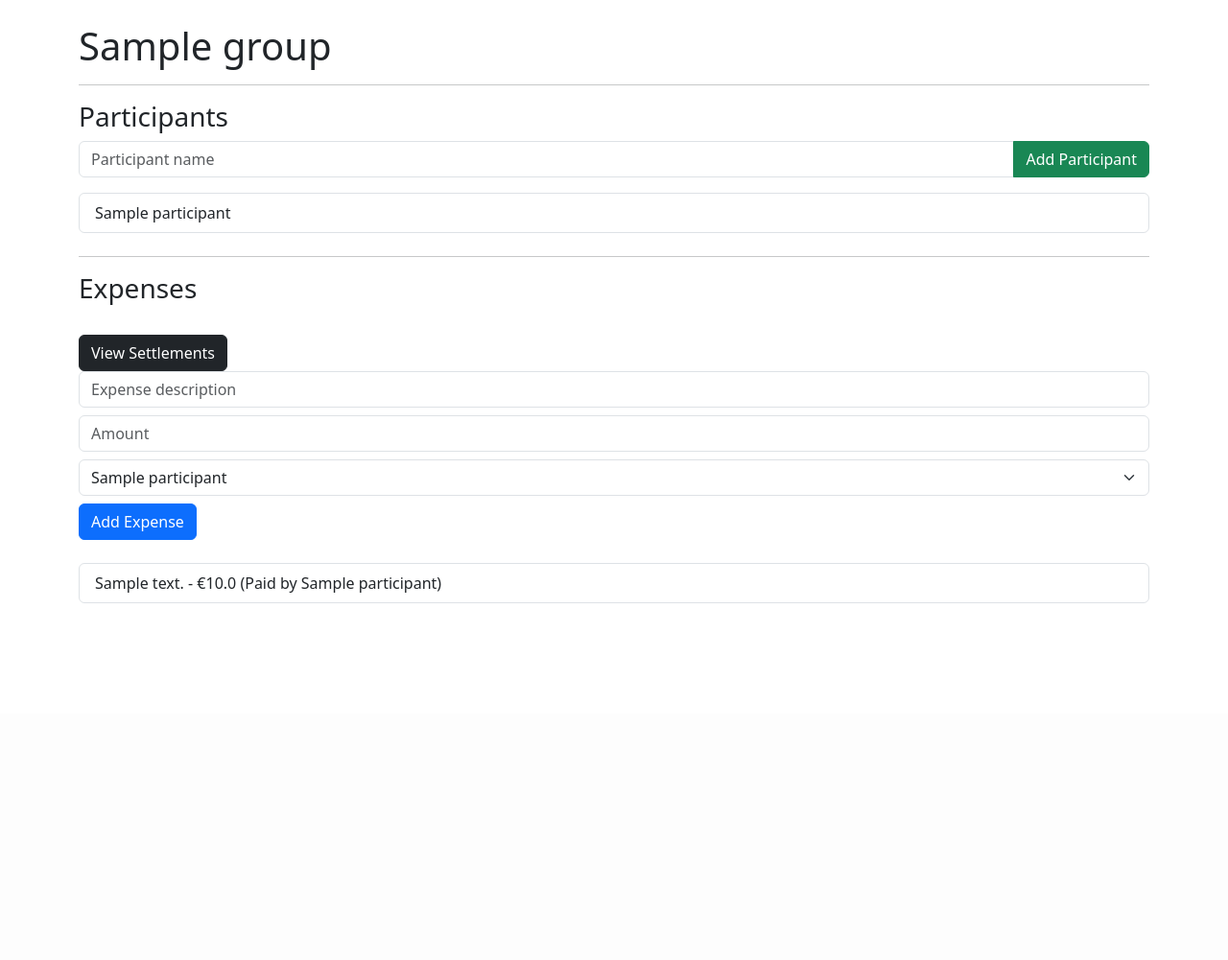
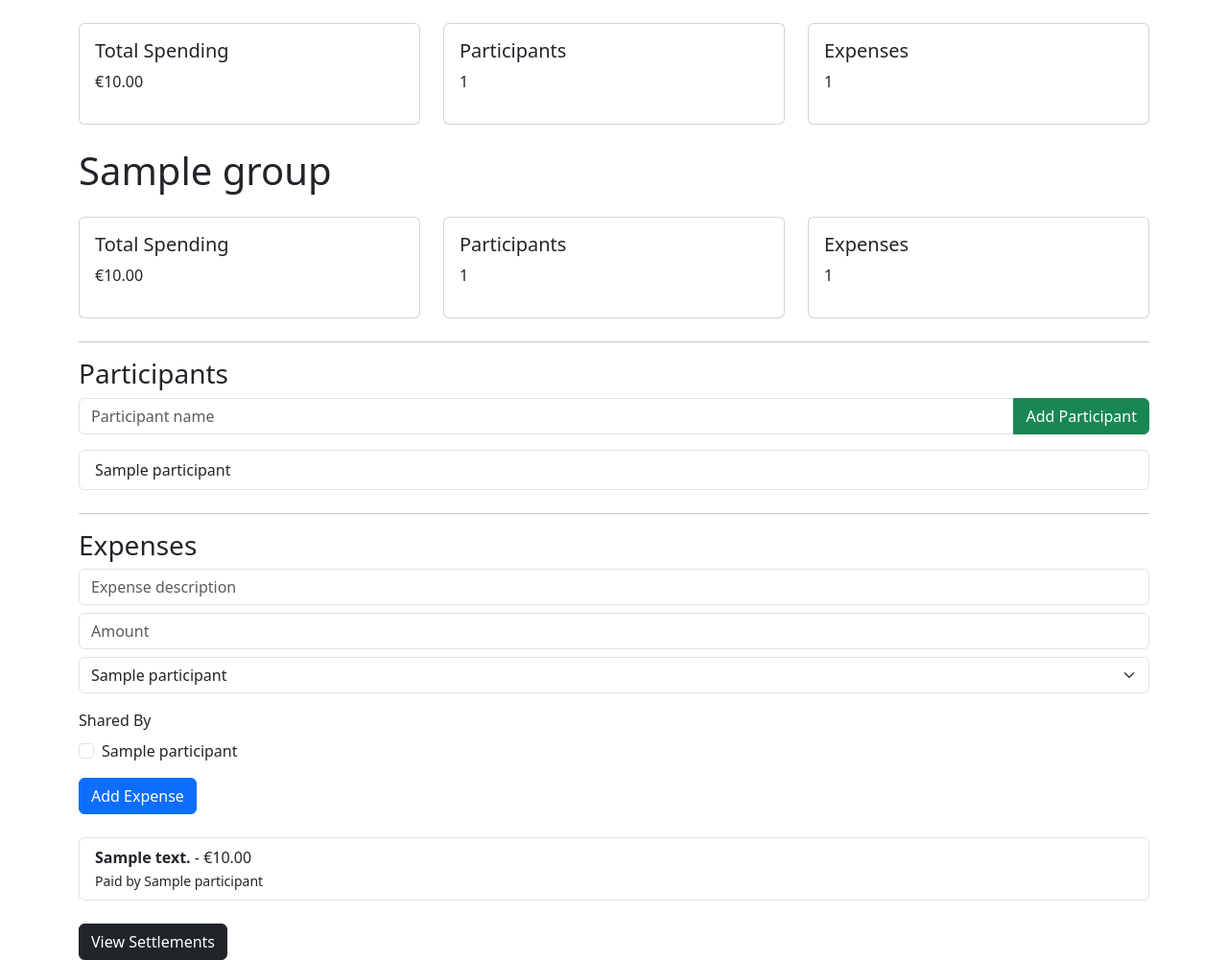
Before and after one commit to dakoalesia1-boop/TripSplit-app, a Flask app: page /group/1 in a window 1280 px wide. Shown: the part 56-1057 px from the top of the page at 96% size. Before the commit the page ends 685 px from the top, so only its background shows below. Run offline with Flask 3, Linux system fonts and the light colour scheme; tables that the repository leaves empty hold one stand-in row (values such as "Sample post").

Commit message:
Add shared expense participation and group summary

```diff
--- a/app/routes/main_routes.py
+++ b/app/routes/main_routes.py
@@ -1,6 +1,6 @@
 from flask import Blueprint, render_template, request, redirect, url_for
 from app import db
-from app.models.models import Group, Participant, Expense
+from app.models.models import Group, Participant, Expense, ExpenseShare
 from app.services.settlement_service import calculate_balances
 
 main = Blueprint("main", __name__)
@@ -25,11 +25,18 @@ def group_detail(group_id):
     participants = Participant.query.filter_by(group_id=group.id).all()
     expenses = Expense.query.filter_by(group_id=group.id).all()
     participant_lookup = {participant.id: participant.name for participant in participants}
+    total_spent = sum(expense.amount for expense in expenses)
+    participant_count = len(participants)
+    expense_count = len(expenses)
+
     return render_template(
         "group_detail.html",
         group=group,
         participants=participants,
         expenses=expenses,
+        total_spent=total_spent,
+        participant_count=participant_count,
+        expense_count=expense_count,
         participant_lookup=participant_lookup
     )
 
@@ -50,6 +57,7 @@ def add_expense(group_id):
     description = request.form.get("description")
     amount = request.form.get("amount")
     paid_by_id = request.form.get("paid_by_id")
+    shared_participants = request.form.getlist("shared_participants")
     if description and amount and paid_by_id:
         expense = Expense(
             description=description,
@@ -59,21 +67,23 @@ def add_expense(group_id):
         )
         db.session.add(expense)
         db.session.commit()
+        for participant_id in shared_participants:
+            share = ExpenseShare(
+                expense_id=expense.id,
+                participant_id=int(participant_id)
+            )
+            db.session.add(share)
+        db.session.commit()
     return redirect(url_for("main.group_detail", group_id=group_id))
 
 @main.route("/group/<int:group_id>/settlements")
 def settlements(group_id):
     group = Group.query.get_or_404(group_id)
-
     participants = Participant.query.filter_by(group_id=group.id).all()
     expenses = Expense.query.filter_by(group_id=group.id).all()
+    balances = calculate_balances(expenses)
+    participant_lookup = {participant.id: participant.name for participant in participants}
 
-    balances = calculate_balances(expenses, participants)
-
-    participant_lookup = {
-        participant.id: participant.name
-        for participant in participants
-    }
 
     return render_template(
         "settlements.html",
--- a/app/templates/group_detail.html
+++ b/app/templates/group_detail.html
@@ -2,7 +2,57 @@
 
 {% block content %}
 
-<h1>{{ group.name }}</h1>
+<div class="row mb-4">
+
+    <div class="col-md-4">
+        <div class="card p-3">
+            <h5>Total Spending</h5>
+            <p>€{{ "%.2f"|format(total_spent) }}</p>
+        </div>
+    </div>
+
+    <div class="col-md-4">
+        <div class="card p-3">
+            <h5>Participants</h5>
+            <p>{{ participant_count }}</p>
+        </div>
+    </div>
+
+    <div class="col-md-4">
+        <div class="card p-3">
+            <h5>Expenses</h5>
+            <p>{{ expense_count }}</p>
+        </div>
+    </div>
+
+</div>
+
+<h1 class="mb-4">{{ group.name }}</h1>
+
+<div class="row mb-4">
+
+    <div class="col-md-4">
+        <div class="card p-3">
+            <h5>Total Spending</h5>
+            <p>€{{ "%.2f"|format(total_spent) }}</p>
+        </div>
+    </div>
+
+    <div class="col-md-4">
+        <div class="card p-3">
+            <h5>Participants</h5>
+            <p>{{ participant_count }}</p>
+        </div>
+    </div>
+
+    <div class="col-md-4">
+        <div class="card p-3">
+            <h5>Expenses</h5>
+            <p>{{ expense_count }}</p>
+        </div>
+    </div>
+
+</div>
 
 <hr>
 
@@ -14,6 +64,7 @@
     class="mb-3"
 >
     <div class="input-group">
+
         <input
             type="text"
             name="participant_name"
@@ -25,32 +76,30 @@
         <button class="btn btn-success" type="submit">
             Add Participant
         </button>
+
     </div>
 </form>
 
 <ul class="list-group mb-4">
+
     {% for participant in participants %}
         <li class="list-group-item">
             {{ participant.name }}
         </li>
     {% endfor %}
+
 </ul>
 
 <hr>
 
 <h3>Expenses</h3>
-<a
-    href="{{ url_for('main.settlements', group_id=group.id) }}"
-    class="btn btn-dark mt-4"
->
-    View Settlements
-</a>
 
 <form
     method="POST"
     action="{{ url_for('main.add_expense', group_id=group.id) }}"
     class="mb-4"
 >
+
     <input
         type="text"
         name="description"
@@ -70,28 +119,79 @@
 
     <select
         name="paid_by_id"
-        class="form-select mb-2"
+        class="form-select mb-3"
         required
     >
+
         {% for participant in participants %}
             <option value="{{ participant.id }}">
                 {{ participant.name }}
             </option>
         {% endfor %}
+
     </select>
+
+    <label class="form-label">Shared By</label>
+
+    <div class="mb-3">
+
+        {% for participant in participants %}
+
+            <div class="form-check">
+
+                <input
+                    class="form-check-input"
+                    type="checkbox"
+                    name="shared_participants"
+                    value="{{ participant.id }}"
+                    id="participant{{ participant.id }}"
+                >
+
+                <label
+                    class="form-check-label"
+                    for="participant{{ participant.id }}"
+                >
+                    {{ participant.name }}
+                </label>
+
+            </div>
+
+        {% endfor %}
+
+    </div>
 
     <button class="btn btn-primary" type="submit">
         Add Expense
     </button>
+
 </form>
 
-<ul class="list-group">
+<ul class="list-group mb-4">
+
     {% for expense in expenses %}
+
         <li class="list-group-item">
-            {{ expense.description }} - €{{ expense.amount }}
-            (Paid by {{ participant_lookup[expense.paid_by_id] }})
+
+            <strong>{{ expense.description }}</strong>
+            - €{{ "%.2f"|format(expense.amount) }}
+
+            <br>
+
+            <small>
+                Paid by {{ participant_lookup[expense.paid_by_id] }}
+            </small>
+
         </li>
+
     {% endfor %}
+
 </ul>
 
+<a
+    href="{{ url_for('main.settlements', group_id=group.id) }}"
+    class="btn btn-dark"
+>
+    View Settlements
+</a>
+
 {% endblock %}
```
Also changed, not shown: app/models/models.py (+16 -0 lines), app/services/settlement_service.py (+14 -9 lines).
